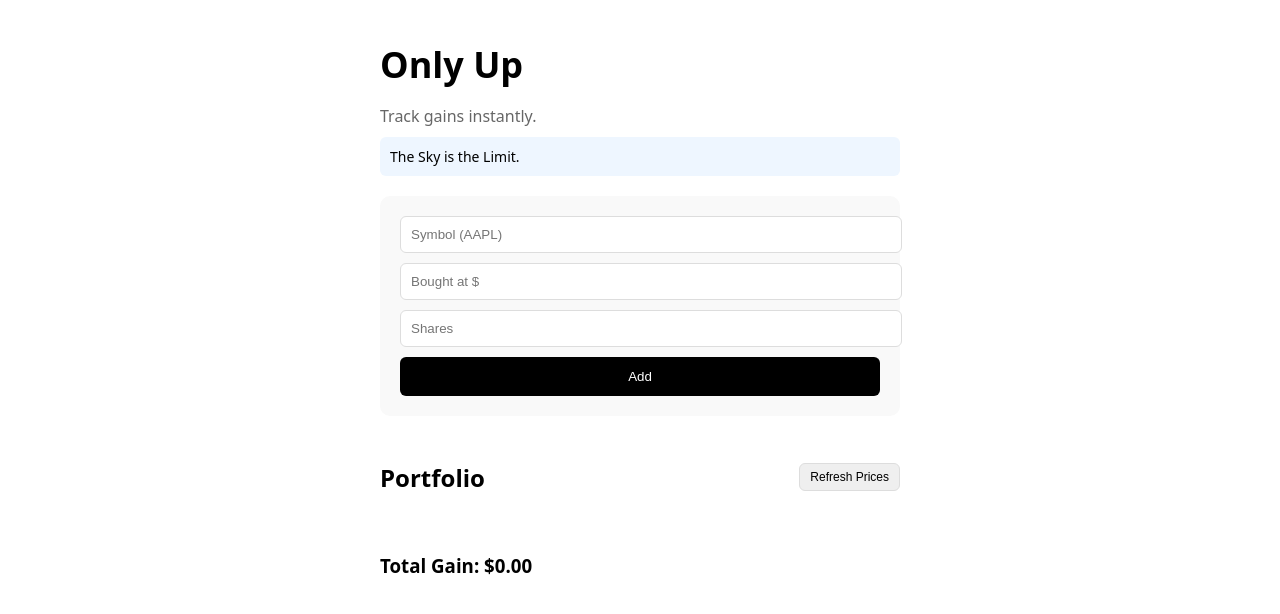
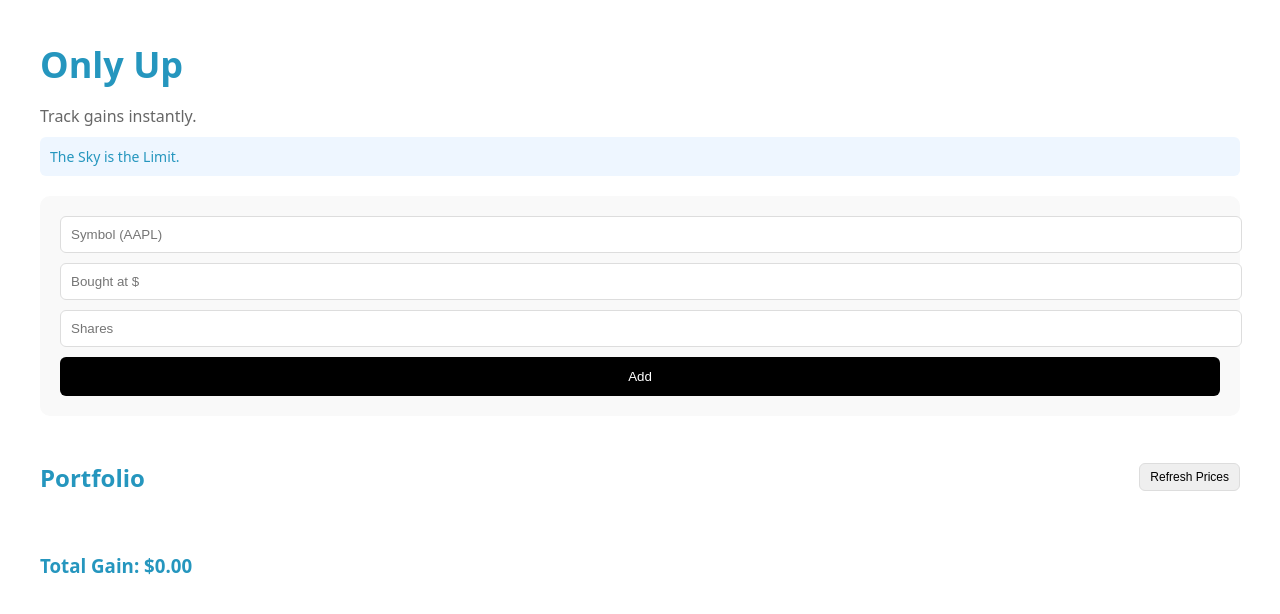
Before and after one commit to nmirpuri/Only-Up-Investing, a Next.js app: page / in a window 1280 px wide. Shown: the top 614 px of the page. Built offline with nearby package versions, Linux system fonts and the light colour scheme.

Commit message:
Update page.js

```diff
--- a/app/page.js
+++ b/app/page.js
@@ -7,7 +7,8 @@ import { useState, useEffect } from "react";
 ============================ */
 const styles = {
   container: {
-    maxWidth: 520,
+   color: "#2596be",
+    maxWidth: 1200,
     margin: "40px auto",
     fontFamily: "system-ui",
   },
```
